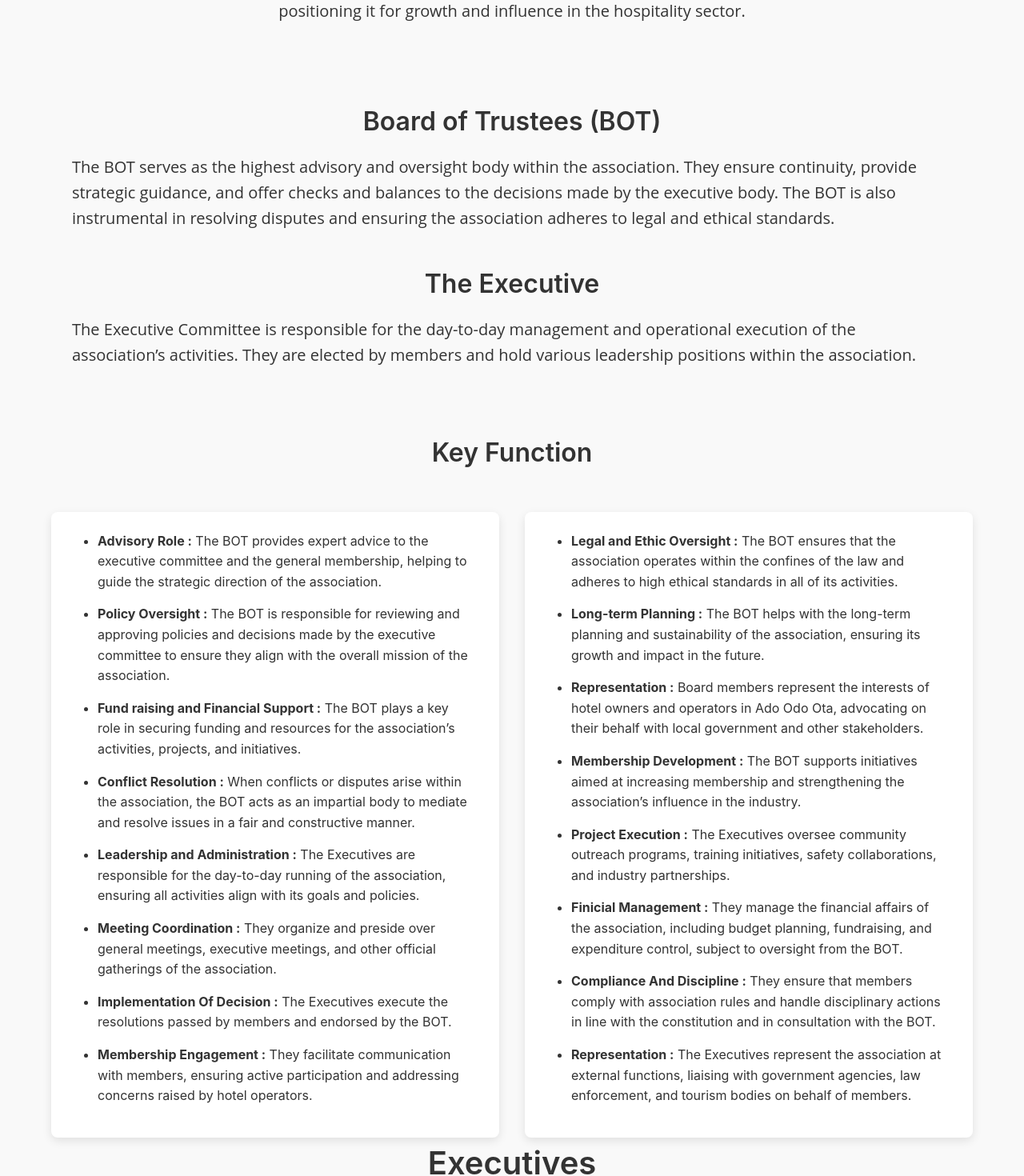
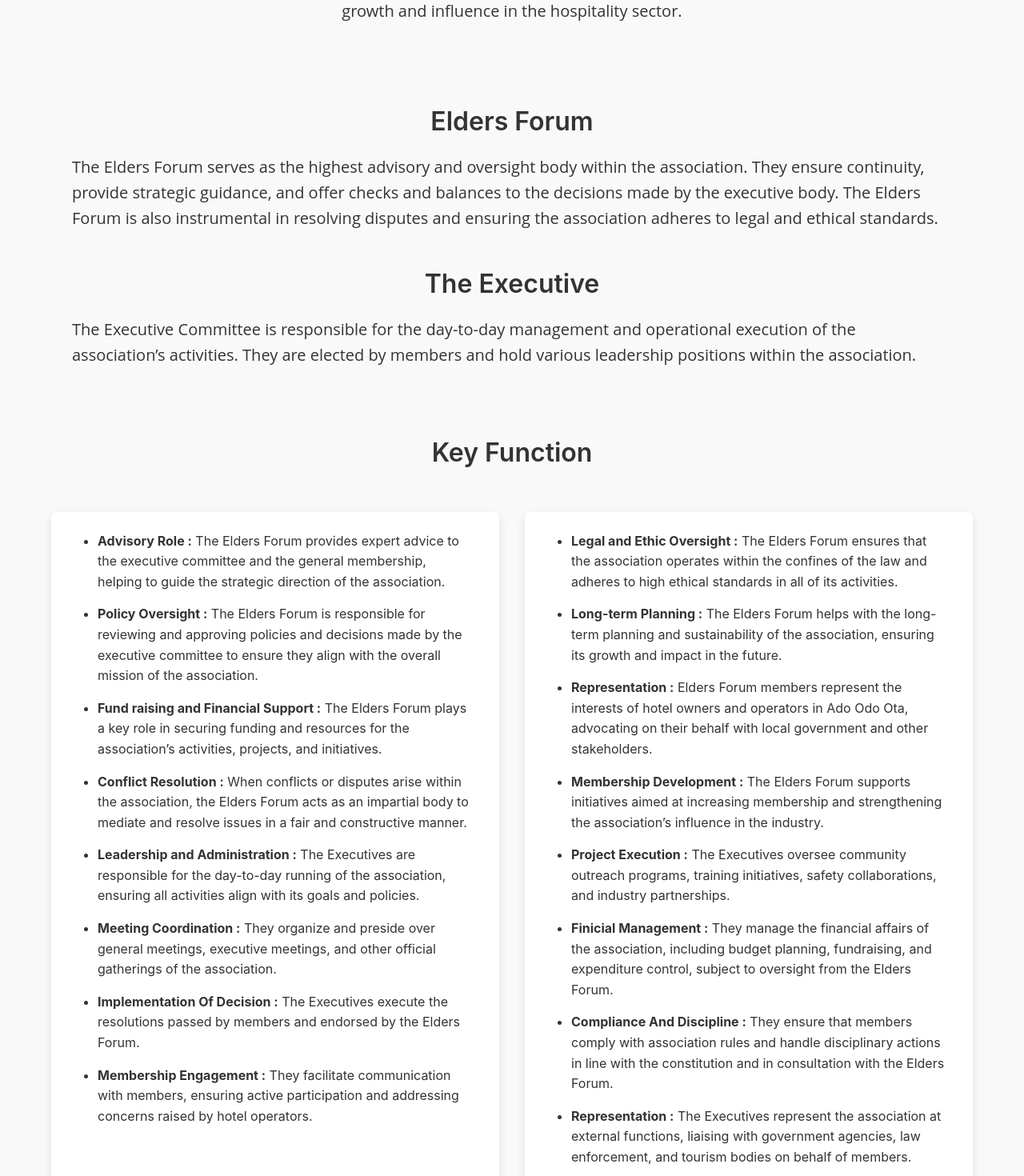
Before and after one commit to NijiWritesCode/Hotel-Association-Website, a React (Vite) app: page /leadership in a window 1280 px wide. Shown: the part 420-1890 px from the top of the page at 80% size. Built offline with nearby package versions, Linux system fonts and the light colour scheme; no server answers; the database is empty.

Commit message:
Elders Forum

```diff
--- a/src/Components/Leadership/Leadership.jsx
+++ b/src/Components/Leadership/Leadership.jsx
@@ -52,7 +52,7 @@ const Leadership = () => {
         </h2>
 
         <p>
-          The leadership of the Ado Odo Ota Hoteliers' Association is structured into two main arms: the Board of Trustees (BOT) and the Executive Committee. Together, they work in collaboration to guide, manage, and implement the mission and vision of the association. Through a collaborative relationship, the BOT and the Executive Committee provide a strong, accountable, and transparent leadership structure for the Ado Odo Ota Hoteliers' Association, positioning it for growth and influence in the hospitality sector.
+          The leadership of the Ado Odo Ota Hoteliers' Association is structured into two main arms: the Elders Forum and the Executive Committee. Together, they work in collaboration to guide, manage, and implement the mission and vision of the association. Through a collaborative relationship, the Elders Forum and the Executive Committee provide a strong, accountable, and transparent leadership structure for the Ado Odo Ota Hoteliers' Association, positioning it for growth and influence in the hospitality sector.
         </p>
 
         <div className="temp_h">
@@ -60,11 +60,11 @@ const Leadership = () => {
           <div className="temp">
 
           <h2>
-            Board of Trustees (BOT)
+            Elders Forum
           </h2>
 
           <p>
-            The BOT serves as the highest advisory and oversight body within the association. They ensure continuity, provide strategic guidance, and offer checks and balances to the decisions made by the executive body. The BOT is also instrumental in resolving disputes and ensuring the association adheres to legal and ethical standards.
+            The Elders Forum serves as the highest advisory and oversight body within the association. They ensure continuity, provide strategic guidance, and offer checks and balances to the decisions made by the executive body. The Elders Forum is also instrumental in resolving disputes and ensuring the association adheres to legal and ethical standards.
           </p>
 
           </div>
@@ -92,24 +92,24 @@ const Leadership = () => {
           <div className="cards">
 
           <div className="card">
-            <LiComponent topic={'Advisory Role'} subtopic={'The BOT provides expert advice to the executive committee and the general membership, helping to guide the strategic direction of the association.'}/>
-            <LiComponent topic={'Policy Oversight'} subtopic={'The BOT is responsible for reviewing and approving policies and decisions made by the executive committee to ensure they align with the overall mission of the association.'}/>
-            <LiComponent topic={'Fund raising and Financial Support'} subtopic={'The BOT plays a key role in securing funding and resources for the association’s activities, projects, and initiatives.'}/>
-            <LiComponent topic={'Conflict Resolution'} subtopic={'When conflicts or disputes arise within the association, the BOT acts as an impartial body to mediate and resolve issues in a fair and constructive manner.'}/>
+            <LiComponent topic={'Advisory Role'} subtopic={'The Elders Forum provides expert advice to the executive committee and the general membership, helping to guide the strategic direction of the association.'}/>
+            <LiComponent topic={'Policy Oversight'} subtopic={'The Elders Forum is responsible for reviewing and approving policies and decisions made by the executive committee to ensure they align with the overall mission of the association.'}/>
+            <LiComponent topic={'Fund raising and Financial Support'} subtopic={'The Elders Forum plays a key role in securing funding and resources for the association’s activities, projects, and initiatives.'}/>
+            <LiComponent topic={'Conflict Resolution'} subtopic={'When conflicts or disputes arise within the association, the Elders Forum acts as an impartial body to mediate and resolve issues in a fair and constructive manner.'}/>
             <LiComponent topic={'Leadership and Administration'} subtopic={'The Executives are responsible for the day-to-day running of the association, ensuring all activities align with its goals and policies.'}/>
             <LiComponent topic={'Meeting Coordination'} subtopic={'They organize and preside over general meetings, executive meetings, and other official gatherings of the association.'}/>
-            <LiComponent topic={'Implementation Of Decision'} subtopic={'The Executives execute the resolutions passed by members and endorsed by the BOT.'}/>
+            <LiComponent topic={'Implementation Of Decision'} subtopic={'The Executives execute the resolutions passed by members and endorsed by the Elders Forum.'}/>
             <LiComponent topic={'Membership Engagement'} subtopic={'They facilitate communication with members, ensuring active participation and addressing concerns raised by hotel operators.'}/>
           </div>
 
           <div className="card">
-            <LiComponent topic={'Legal and Ethic Oversight'} subtopic={'The BOT ensures that the association operates within the confines of the law and adheres to high ethical standards in all of its activities.'} />
-            <LiComponent topic={'Long-term Planning'} subtopic={'The BOT helps with the long-term planning and sustainability of the association, ensuring its growth and impact in the future.'}/>
-            <LiComponent topic={'Representation'} subtopic={'Board members represent the interests of hotel owners and operators in Ado Odo Ota, advocating on their behalf with local government and other stakeholders.'}/>
-            <LiComponent topic={'Membership Development'} subtopic={'The BOT supports initiatives aimed at increasing membership and strengthening the association’s influence in the industry.'}/>
+            <LiComponent topic={'Legal and Ethic Oversight'} subtopic={'The Elders Forum ensures that the association operates within the confines of the law and adheres to high ethical standards in all of its activities.'} />
+            <LiComponent topic={'Long-term Planning'} subtopic={'The Elders Forum helps with the long-term planning and sustainability of the association, ensuring its growth and impact in the future.'}/>
+            <LiComponent topic={'Representation'} subtopic={'Elders Forum members represent the interests of hotel owners and operators in Ado Odo Ota, advocating on their behalf with local government and other stakeholders.'}/>
+            <LiComponent topic={'Membership Development'} subtopic={'The Elders Forum supports initiatives aimed at increasing membership and strengthening the association’s influence in the industry.'}/>
             <LiComponent topic={'Project Execution'} subtopic={'The Executives oversee community outreach programs, training initiatives, safety collaborations, and industry partnerships.'}/>
-            <LiComponent topic={'Finicial Management'} subtopic={'They manage the financial affairs of the association, including budget planning, fundraising, and expenditure control, subject to oversight from the BOT.'}/>
-            <LiComponent topic={'Compliance And Discipline'} subtopic={'They ensure that members comply with association rules and handle disciplinary actions in line with the constitution and in consultation with the BOT.'}/>
+            <LiComponent topic={'Finicial Management'} subtopic={'They manage the financial affairs of the association, including budget planning, fundraising, and expenditure control, subject to oversight from the Elders Forum.'}/>
+            <LiComponent topic={'Compliance And Discipline'} subtopic={'They ensure that members comply with association rules and handle disciplinary actions in line with the constitution and in consultation with the Elders Forum.'}/>
             <LiComponent topic={'Representation'} subtopic={'The Executives represent the association at external functions, liaising with government agencies, law enforcement, and tourism bodies on behalf of members.'}/>
           </div>
 
--- a/src/Components/Sub_Component/Navbar/Navbar.css
+++ b/src/Components/Sub_Component/Navbar/Navbar.css
@@ -127,9 +127,7 @@ nav > .menu:hover {
   height: 100vh;
   transform: translateX(100%); /* hidden initially */
   opacity: 0; /* start invisible */
-  transition: transform 1s cubic-bezier(0.25, 1, 0.5, 1),
-              opacity 1s ease-in-out,
-              box-shadow 1s ease-in-out;
+  transition: all ease-in-out .8s;
   box-shadow: var(--shadow);
   z-index: 2001;
   display: flex;
```
